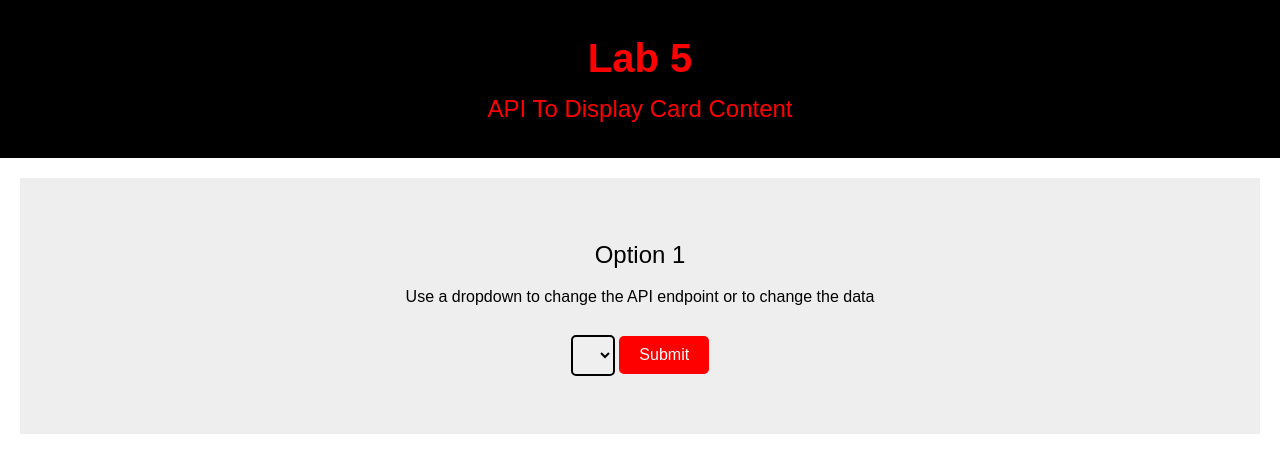
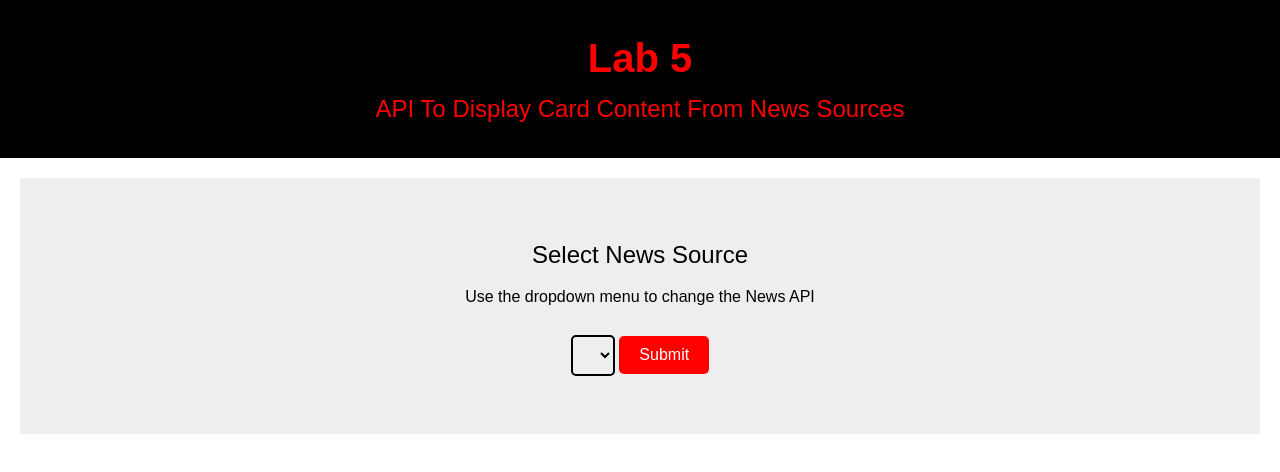
Before and after one commit to MatthewSperling/cprg-218-lab-5, a plain HTML site: page index.html in a window 1280 px wide. Drawn offline with Linux system fonts and the light colour scheme; no server answers.

Commit message:
Update index.html

```diff
--- a/index.html
+++ b/index.html
@@ -16,12 +16,12 @@
   <!-- Page Headding -->
   <header class="header-container">
     <h1>Lab 5</h1>
-    <h2>API To Display Card Content</h2>
+    <h2>API To Display Card Content From News Sources</h2>
   </header>
   <section class="option-1">
     <div class="option-container">
-      <h2>Option 1</h2>
-      <p>Use a dropdown to change the API endpoint or to change the data</p>
+      <h2>Select News Source  </h2>
+      <p>Use the dropdown  menu to change the News API</p>
       <select id="dropdown" class="dropdown"></select>
       <button id="submit-button" class="button">Submit</button>
     </div>
```
